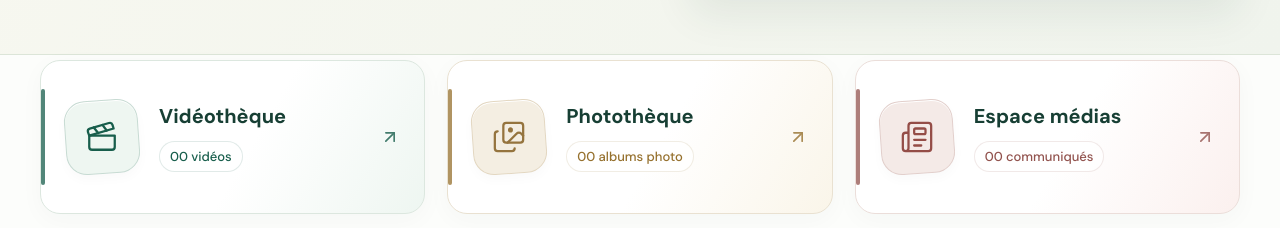
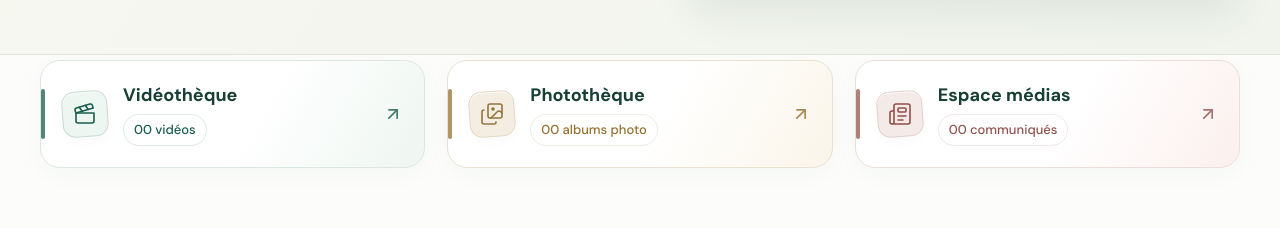
Before and after one commit to nachchatmahmoud-png/mediatheque, a website: page site/index.html in a window 1280 px wide. Shown: the part 724-952 px from the top of the page. Drawn offline with Linux system fonts and the light colour scheme; no server answers.

Commit message:
Réduire les icônes et la hauteur des cartes de l’accueil

```diff
--- a/site/assets/experience.css
+++ b/site/assets/experience.css
@@ -560,22 +560,22 @@ html[dir=rtl] .mx-language-feature p {  line-height:2; }
 .mx-documentary-preview li { padding:7px 11px; border-radius:6px; background:#edf3e7; color:#35583c; font-size:13px; }
 @media(max-width:680px){.mx-documentary{padding:18px 15px;}.mx-documentary-options>button,.mx-documentary-selected>button{font-size:13px;}}
 
-/* Collection access: larger pictograms and distinct readable counters. */
+/* Collection access: compact pictograms and distinct readable counters. */
 .collection-links{gap:22px;padding-top:30px;padding-bottom:36px;align-items:stretch;}
-.collection-link,.collection-link:first-child,.collection-link:last-child{--collection-accent:#185e4c;--collection-soft:#eef6f1;min-height:154px;padding:27px 24px;gap:20px;isolation:isolate;overflow:hidden;border:1px solid #dce7df;border-radius:20px;background:linear-gradient(120deg,#fff 55%,var(--collection-soft));box-shadow:0 6px 24px #183f3508;text-align:start;align-items:center;transition:transform .2s ease,box-shadow .2s ease,border-color .2s ease;}
+.collection-link,.collection-link:first-child,.collection-link:last-child{--collection-accent:#185e4c;--collection-soft:#eef6f1;min-height:108px;padding:19px 21px;gap:15px;isolation:isolate;overflow:hidden;border:1px solid #dce7df;border-radius:20px;background:linear-gradient(120deg,#fff 55%,var(--collection-soft));box-shadow:0 6px 24px #183f3508;text-align:start;align-items:center;transition:transform .2s ease,box-shadow .2s ease,border-color .2s ease;}
 .collection-link.photo{--collection-accent:#96712e;--collection-soft:#faf5e9;border-color:#e9e1d1;}
 .collection-link.press{--collection-accent:#92534e;--collection-soft:#fbf0ee;border-color:#ebdeda;}
 .collection-link:before{content:"";position:absolute;inset-inline-start:0;top:28px;bottom:28px;width:4px;border-radius:4px;background:var(--collection-accent);opacity:.75;}
-.collection-link .collection-icon{position:relative;width:74px;height:74px;border-radius:21px;background:var(--collection-soft);color:var(--collection-accent);border:1px solid color-mix(in srgb,var(--collection-accent) 18%,transparent);box-shadow:inset 0 1px 0 #fff,0 5px 12px #173d2e06;transform:rotate(-4deg);transition:transform .2s ease;}
-.collection-link .collection-icon svg{width:34px;height:34px;stroke-width:1.6;transform:rotate(4deg);}
-.collection-link .collection-label{gap:11px;min-width:0;}
-.collection-link .collection-label strong{font-size:20px;line-height:1.35;font-weight:650;color:#173f34;}
+.collection-link .collection-icon{position:relative;width:46px;height:46px;border-radius:13px;background:var(--collection-soft);color:var(--collection-accent);border:1px solid color-mix(in srgb,var(--collection-accent) 18%,transparent);box-shadow:inset 0 1px 0 #fff,0 5px 12px #173d2e06;transform:rotate(-4deg);transition:transform .2s ease;}
+.collection-link .collection-icon svg{width:24px;height:24px;stroke-width:1.6;transform:rotate(4deg);}
+.collection-link .collection-label{gap:7px;min-width:0;}
+.collection-link .collection-label strong{font-size:18px;line-height:1.35;font-weight:650;color:#173f34;}
 .collection-link .collection-label>span{align-self:flex-start;display:inline-flex;max-width:100%;padding:5px 10px;border:1px solid color-mix(in srgb,var(--collection-accent) 13%,transparent);border-radius:20px;background:#ffffffb8;color:var(--collection-accent);font-size:13px;line-height:1.5;font-weight:500;}
 .collection-link>svg{display:block;flex-shrink:0;width:20px;height:20px;margin-inline-start:auto;margin-inline-end:0;color:var(--collection-accent);opacity:.8;}
 .collection-link:hover{transform:translateY(-4px);border-color:var(--collection-accent);box-shadow:0 13px 30px #173d2e12;}
 .collection-link:hover .collection-icon{transform:rotate(0deg);}
 .collection-link:focus-visible{outline:3px solid var(--collection-accent);outline-offset:4px;}
 html[dir=rtl] .collection-link .collection-label>span{align-self:flex-start;}
-@media(max-width:1100px){.collection-links{gap:14px;}.collection-link,.collection-link:first-child,.collection-link:last-child{padding:23px 18px;gap:14px;}.collection-link .collection-icon{width:60px;height:60px;border-radius:17px;}.collection-link .collection-label strong{font-size:18px;}.collection-link .collection-label>span{font-size:12px;padding:4px 8px;}.collection-link>svg{width:17px;}}
-@media(max-width:760px){.collection-links{grid-template-columns:1fr;gap:13px;padding:24px 0;}.collection-link,.collection-link:first-child,.collection-link:last-child{min-height:116px;padding:21px 24px!important;gap:20px;}.collection-link .collection-icon{width:66px;height:66px;}.collection-link .collection-label strong{font-size:20px;}.collection-link .collection-label>span{font-size:13px;}.collection-link>svg{width:21px;height:21px;}}
+@media(max-width:1100px){.collection-links{gap:14px;}.collection-link,.collection-link:first-child,.collection-link:last-child{padding:18px 16px;gap:13px;}.collection-link .collection-icon{width:44px;height:44px;border-radius:12px;}.collection-link .collection-label strong{font-size:18px;}.collection-link .collection-label>span{font-size:12px;padding:4px 8px;}.collection-link>svg{width:17px;}}
+@media(max-width:760px){.collection-links{grid-template-columns:1fr;gap:13px;padding:24px 0;}.collection-link,.collection-link:first-child,.collection-link:last-child{min-height:96px;padding:17px 20px!important;gap:15px;}.collection-link .collection-icon{width:44px;height:44px;}.collection-link .collection-label strong{font-size:18px;}.collection-link .collection-label>span{font-size:13px;}.collection-link>svg{width:21px;height:21px;}}
 @media(prefers-reduced-motion:reduce){.collection-link,.collection-link:hover,.collection-link .collection-icon{transform:none;transition:none;}}
```
